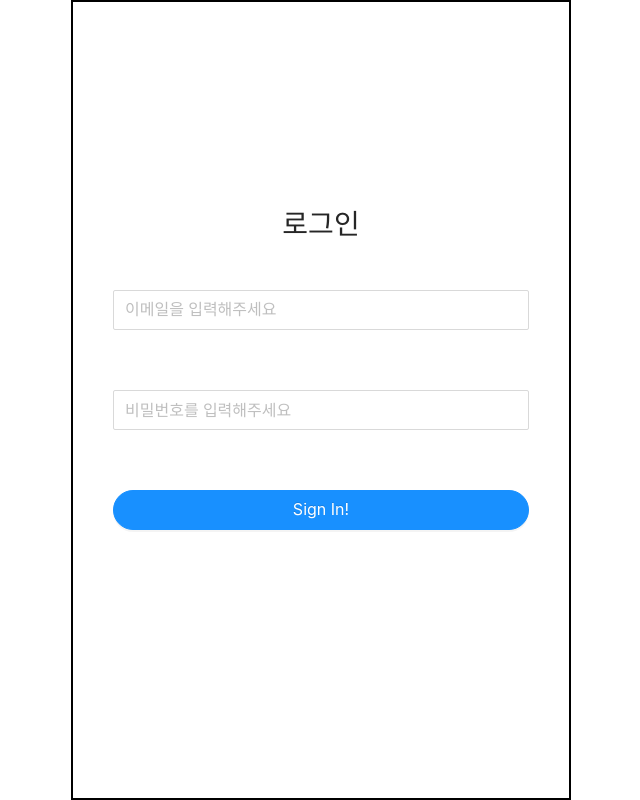
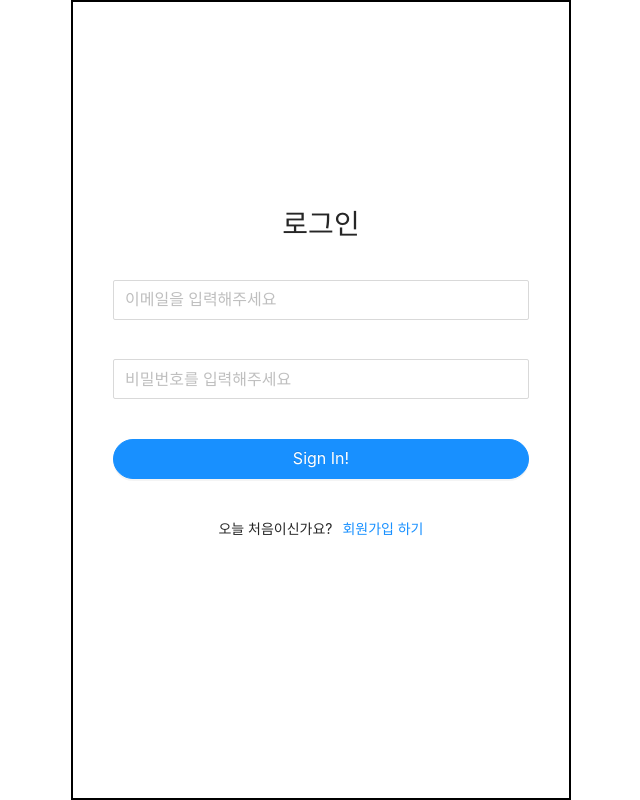
Before and after one commit to hyunjin0910/Todolist, a React (Create React App) app: page /signIn in a window 1280 px wide. Shown: the whole page, without its empty margins (319-959 px from the left). Built offline with nearby package versions, Linux system fonts and the light colour scheme; no server answers.

Commit message:
feat: 로그인페이지에 회원가입 페이지 연결하기(Link)

```diff
--- a/src/pages/signIn.js
+++ b/src/pages/signIn.js
@@ -1,6 +1,17 @@
 import { Button, Input } from "antd";
 import styled from "@emotion/styled";
+import { Link } from "react-router-dom";
+import { useNavigate } from "react-router-dom";
+import { fetchPostLogin } from "../api/fetchData";
+import useForm from "../hooks/useForm";
 const SignIn = () => {
+  const navigate = useNavigate();
+
+  fetchPostLogin({
+    email: "jenet@email.com",
+    password: "12345678",
+  });
+
   return (
     <Wrapper>
       <h1>로그인</h1>
@@ -10,6 +21,9 @@ const SignIn = () => {
         <Button type="primary" shape="round" size="large">
           Sign In!
         </Button>
+        <GoSignUp>
+          오늘 처음이신가요? <Link to={"/signUp"}>회원가입 하기</Link>
+        </GoSignUp>
       </FormContainer>
     </Wrapper>
   );
@@ -29,3 +43,10 @@ const FormContainer = styled.form`
   justify-content: space-around;
   flex-direction: column;
 `;
+
+const GoSignUp = styled.div`
+  width: 100%;
+  display: flex;
+  justify-content: center;
+  gap: 10px;
+`;
```
